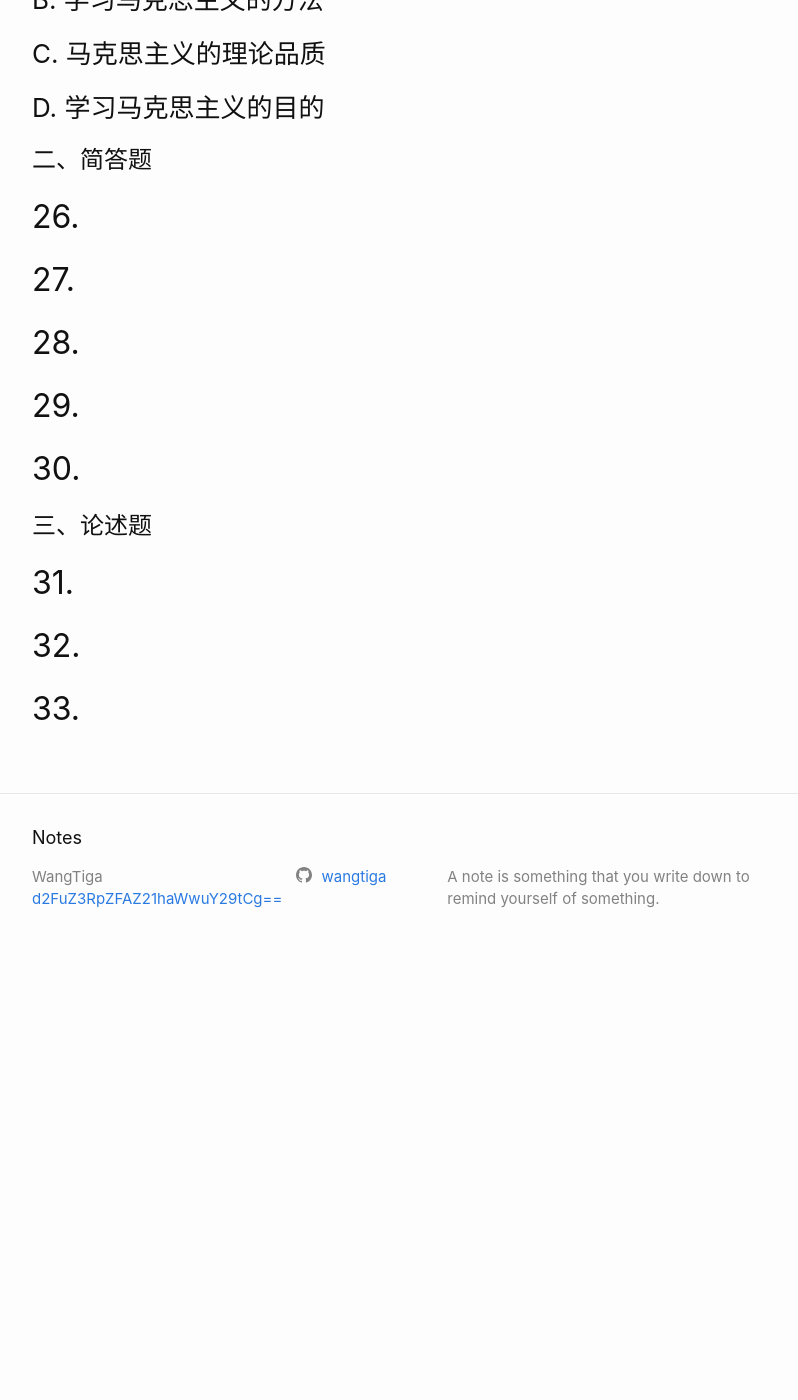
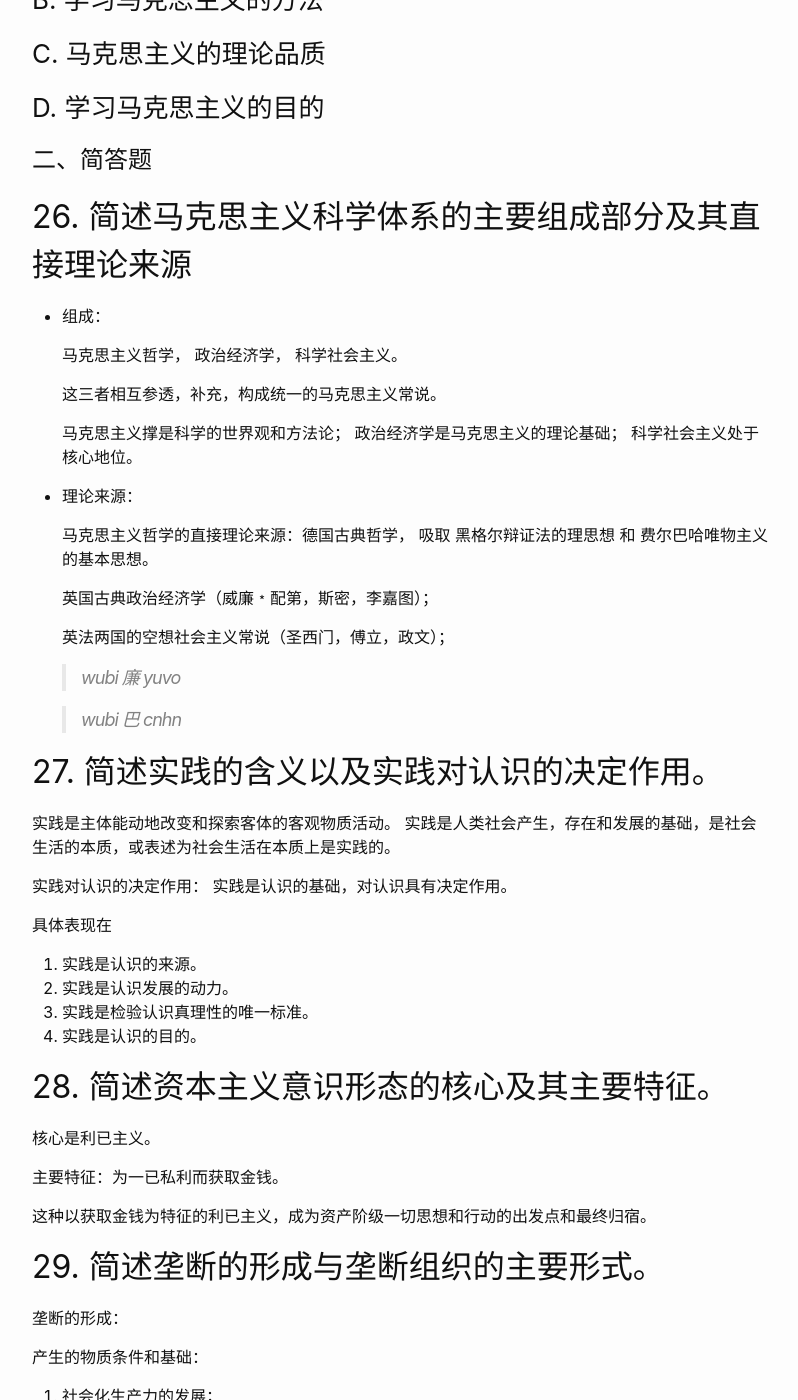
Before and after one commit to wangtiga/wangtiga.github.io, a Jekyll site: the page built from _previews/2020-11-29-3709_2020_08.md, in a window 1280 px wide and 1400 px high, scrolled down 11491 px. Shown: the whole window, without its empty margins (238-1036 px from the left). Built offline with Jekyll 4.4.1, drawn with Linux system fonts in a browser that asks for light colours; before the commit the page ends 12462 px from its top, so only the background shows below that; some of the changed text lies outside the part shown.

Commit message:
updated from notep

```diff
--- a/_previews/2020-11-29-3709_2020_08.md
+++ b/_previews/2020-11-29-3709_2020_08.md
@@ -198,14 +198,127 @@ A
 
 # 二、简答题
 
-## 26.
-## 27.
-## 28.
-## 29.
-## 30.
+## 26. 简述马克思主义科学体系的主要组成部分及其直接理论来源
+
+- 组成：
+
+  马克思主义哲学，
+  政治经济学，
+  科学社会主义。
+
+  这三者相互参透，补充，构成统一的马克思主义常说。
+
+  马克思主义撑是科学的世界观和方法论；
+  政治经济学是马克思主义的理论基础；
+  科学社会主义处于核心地位。
+
+- 理论来源：
+
+  马克思主义哲学的直接理论来源：德国古典哲学，
+  吸取 黑格尔辩证法的理思想 和 费尔巴哈唯物主义的基本思想。
+
+  英国古典政治经济学（威廉﹡配第，斯密，李嘉图）；
+
+  英法两国的空想社会主义常说（圣西门，傅立，政文）；
+
+  > wubi 廉 yuvo
+
+  > wubi 巴 cnhn
+
+
+
+## 27. 简述实践的含义以及实践对认识的决定作用。
+
+实践是主体能动地改变和探索客体的客观物质活动。
+实践是人类社会产生，存在和发展的基础，是社会生活的本质，或表述为社会生活在本质上是实践的。
+
+实践对认识的决定作用：
+   实践是认识的基础，对认识具有决定作用。
+
+具体表现在
+  1. 实践是认识的来源。
+  2. 实践是认识发展的动力。
+  3. 实践是检验认识真理性的唯一标准。
+  4. 实践是认识的目的。
+
+
+## 28. 简述资本主义意识形态的核心及其主要特征。
+
+核心是利已主义。
+
+主要特征：为一已私利而获取金钱。
+
+这种以获取金钱为特征的利已主义，成为资产阶级一切思想和行动的出发点和最终归宿。
+
+
+## 29. 简述垄断的形成与垄断组织的主要形式。
+
+垄断的形成：
+
+产生的物质条件和基础：
+  1. 社会化生产力的发展；
+  2. 自由竞争引起生产集中，生产集中到一定程度走向垄断。
+
+目的：
+  1. 获得高额垄断利润。
+
+垄断组织：
+  1. 20世纪上半叶垄断组织：卡特尔，辛迪加，托拉斯，康采思；
+  2. 20世纪后半叶垄断组织的主要特征是 混合联合企业的兴趣。
+  3. 当代国际垄断组织最主要形式：跨国公司。
+
+
+## 30. 为什么说无产阶级革命是人类历史上最广泛，最彻底，最深刻的革命？
+
+无产阶级革命是人类历史上最广泛，最彻底，最深刻的革命：
+
+1. 是要消灭私有制，建立公有制的革命；
+2. 是要彻底消灭一切阶级剥削制和统治的革命；
+3. 是为绝大多数人谋利益的运动。
+4. 是不断前进的历史进程，必须永葆革命性和先进性。
+
+
 
 # 三、论述题
 
-## 31.
-## 32.
-## 33.
+## 31. 试述内因和外因辩证关系的原理及其对社会主义现代化建设的重要意义。
+
+原理：
+
+1. 内因是事物发展变化的根据，是第一位的原因；
+2. 外因是事物变化发展的条件，是第二们的原因；
+3. 外因通过内因起作用；
+
+现实意义：
+
+是我们党制定和执行独立自主，自力更生及对外开放方针的重要理论基础。
+
+
+## 32. 试述社会存在与社会意识辩证关系的原理及其对社会文化建设的指导意义。
+
+社会存在决定社会意识：
+  社会意识的内容来源于社会存在：
+  随着社会存在的发展变化而发展变化
+
+社会意识反作用于社会存在：
+先进的社会意识对社会存在起积极的推动作用，促进社会发展；
+落后的则阻碍社会发展；
+
+社会意识具有相对独立性，重要表现是社会意识对社会存在有反作用。
+
+
+
+
+## 33. 试述平均利润的形成及本质。
+
+形成：
+
+平均利润的形成是部门之间的竞争结果。
+
+部门间的竞争以资本转移为特征，向利润率高的部门转移。
+
+资本转移使供求关系发生变化，从而使价格涨落，引起利润率升降，最终形成平均利润率。
+
+本质：
+
+全社会的剩余价值在各生产部门资本家之间重新分配。
```
